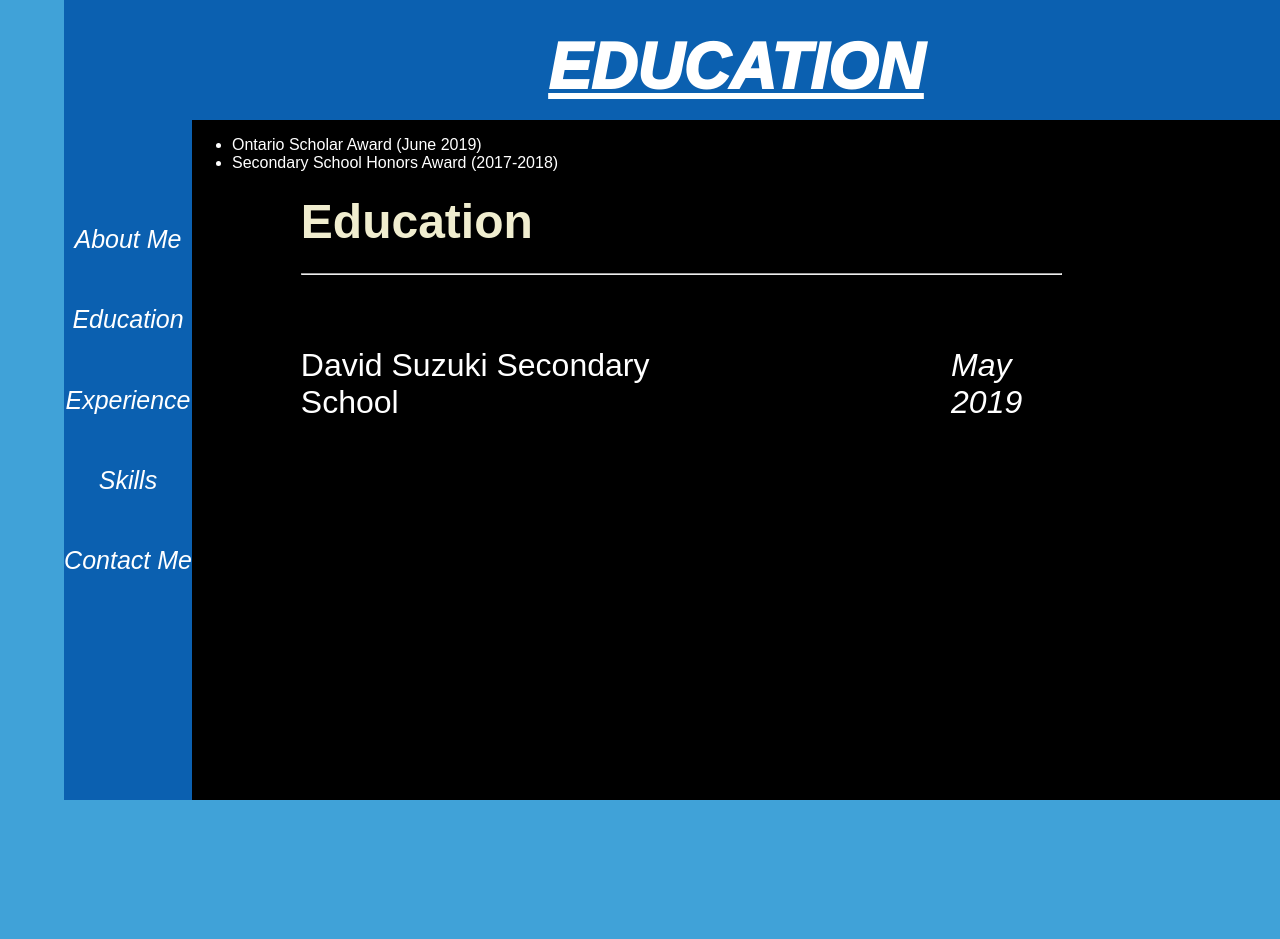
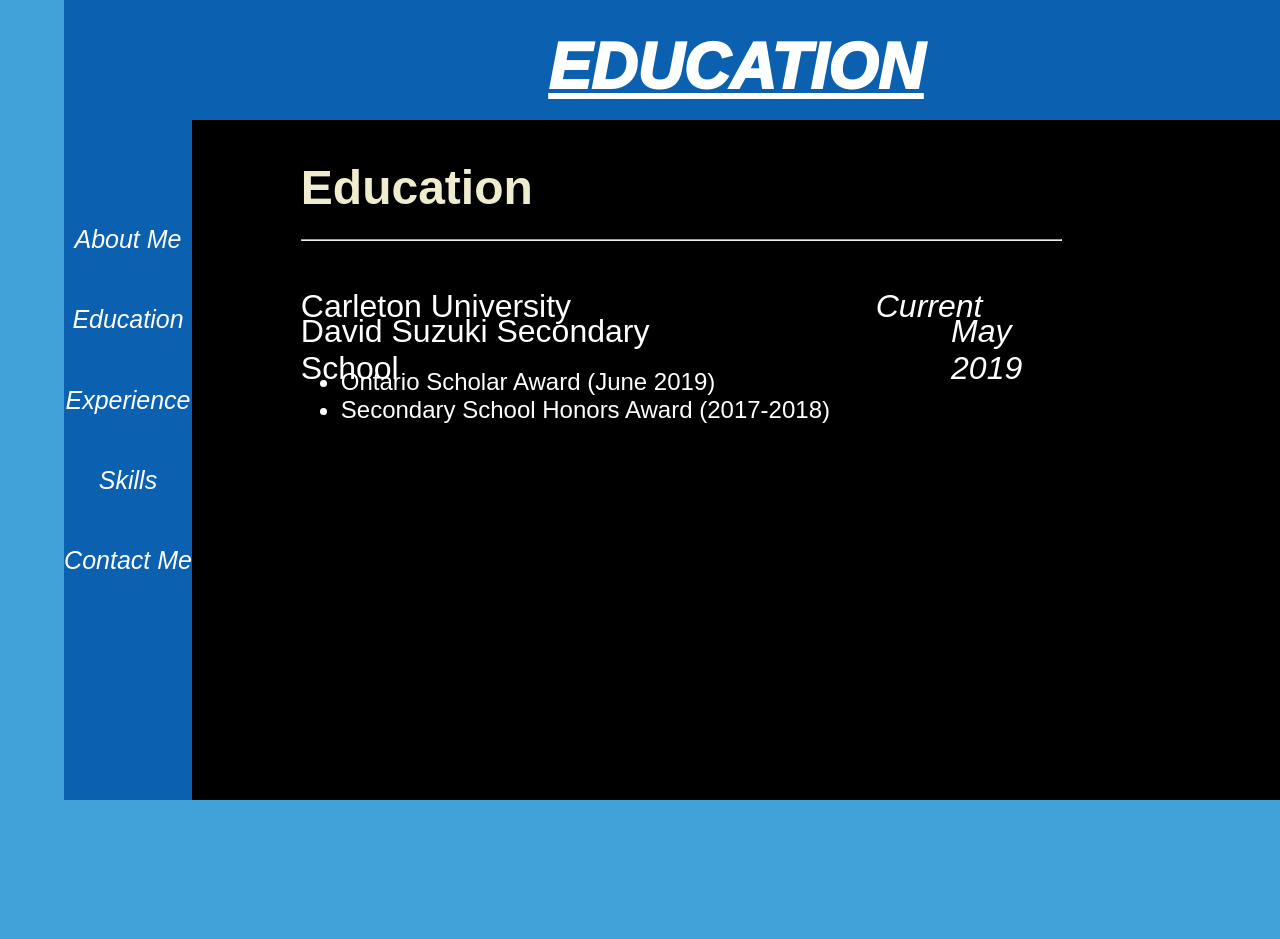
Before and after one commit to WaillyMohamed/WaillyMohamed.github.io, a plain HTML site: page education.html in a window 1280 px wide. Before the commit the page ends 800 px from the top, so only its background shows below. Drawn offline with Linux system fonts and the light colour scheme.

Commit message:
lil update

```diff
--- a/css/edu_page.css
+++ b/css/edu_page.css
@@ -6,12 +6,24 @@
     width: 100%;
     gap: 38%;
     color: white;
+    height: 100%;
 }
 
 #Time{
     font-style: italic;
 }
 
-#awards{
+.awards{
+    position: absolute;
+    top: 33%;
+    font-size: 3vh;
+    color: white;
+}
+
+
+#Two{
+    position: absolute;
+    top: 20%;
+    gap: 40%;
 
 }
--- a/css/main_page.css
+++ b/css/main_page.css
@@ -70,10 +70,11 @@ body{
     text-transform: capitalize;
     position: absolute;
     left: 10%;
-    top: 5%;
+
     font-size: 4vh;
     color: rgb(240, 237, 207);
     width: 70%;
+    height: 100%;
 }
 
 .content > p{
--- a/education.html
+++ b/education.html
@@ -26,10 +26,6 @@
             <div class="school">
                 <p>David Suzuki Secondary School</p>
                 <p id="Time">May 2019</p>
-
-
-            </div>
-
             </div>
             <div class="awards">
                 <ul>
@@ -37,7 +33,12 @@
                     <li>Secondary School Honors Award (2017-2018)</li>
                 </ul>
             </div>
+            <div class="school" id="Two">
+                <p>Carleton University</p>
+                <p id="Time">Current</p>
+            </div>
         </div>
 
 
+    </div>
 </html>
```
Also changed, not shown: index.html (+1 -1 lines). Lines whose indentation alone changed are shown as unchanged.
